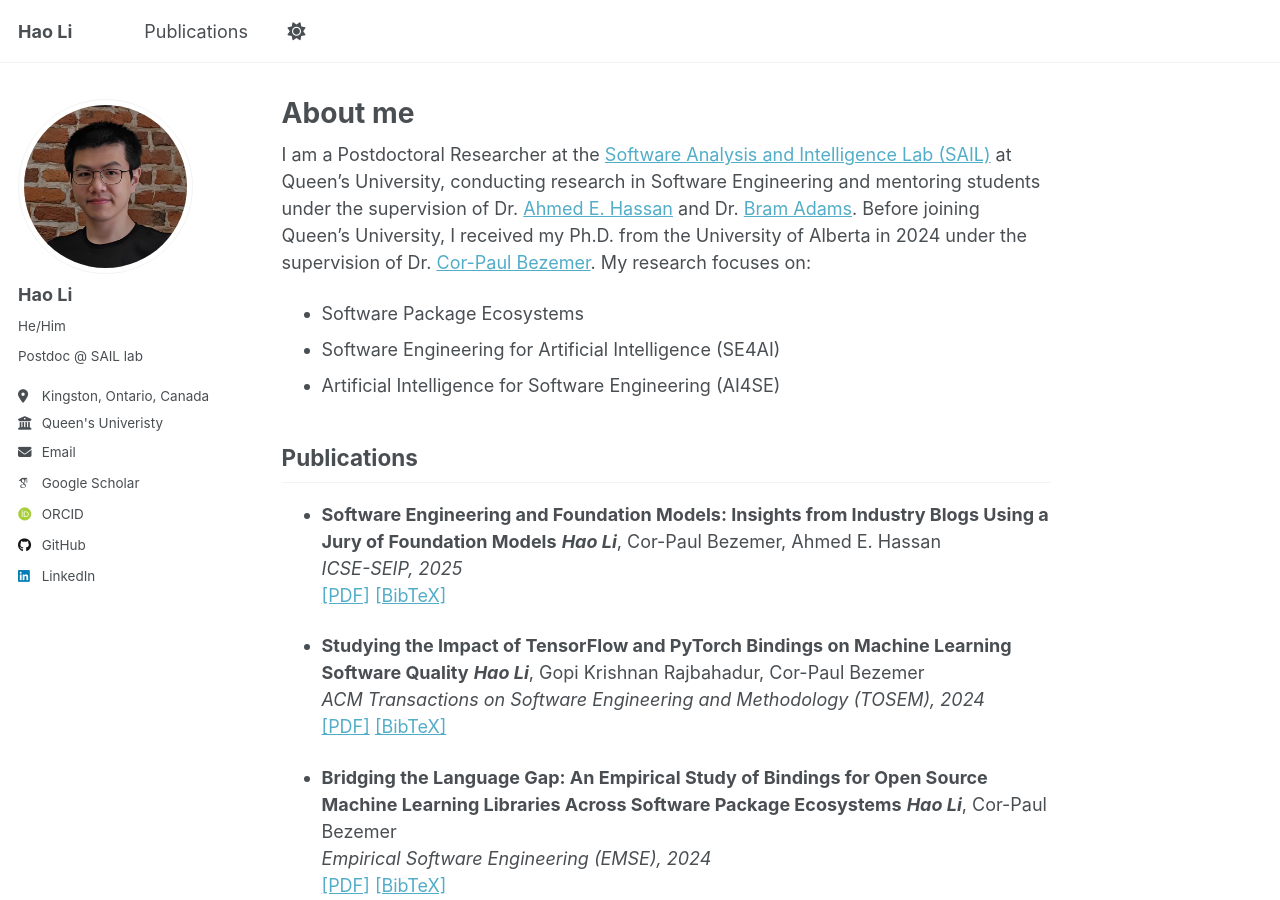
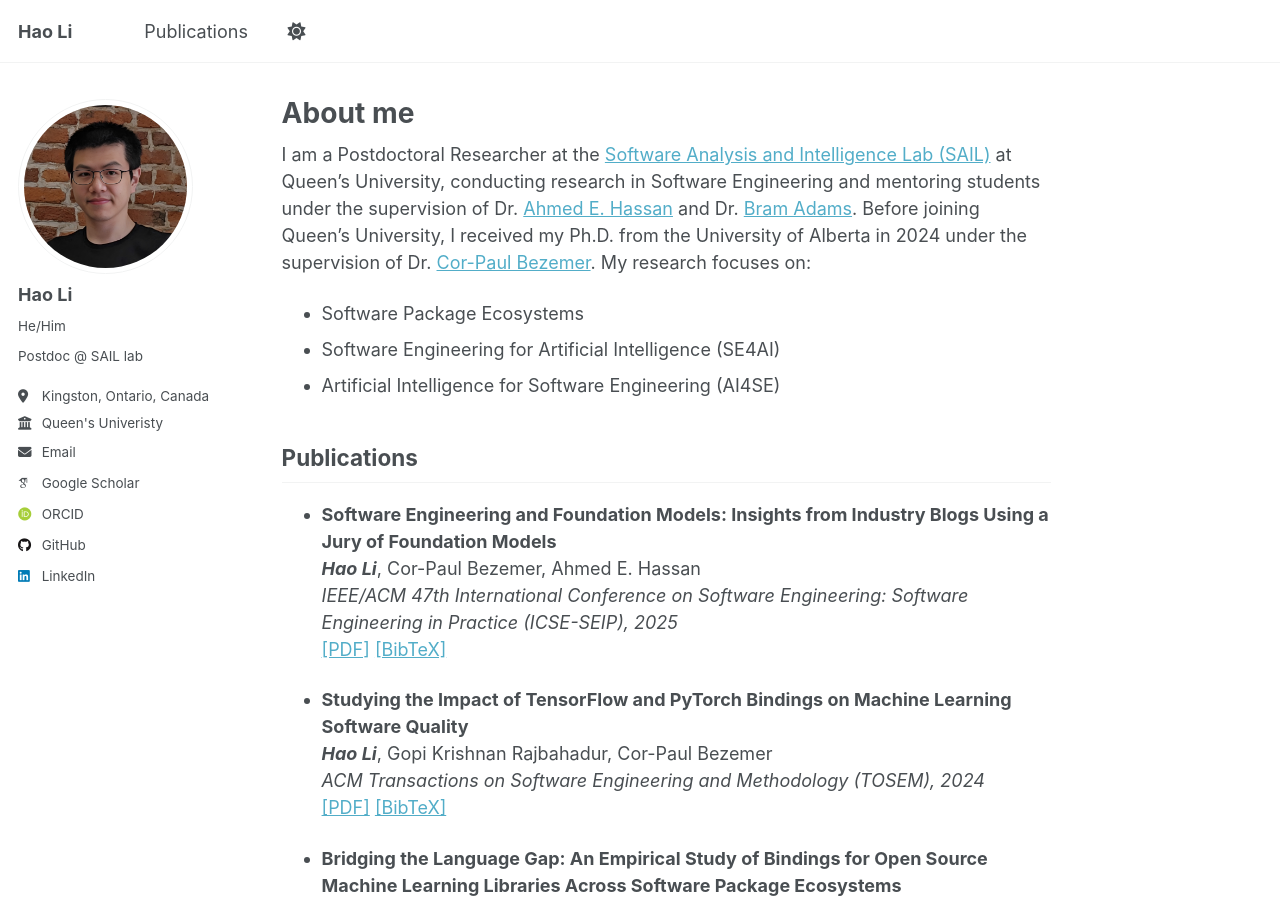
Before and after one commit to Leo-LiHao/Leo-LiHao.github.io, a Jekyll site: the page built from _pages/about.md, in a window 1280 px wide and 900 px high. Built offline with Jekyll 4.4.1, drawn with Linux system fonts in a browser that asks for light colours; some web fonts are replaced.

Commit message:
updated about

```diff
--- a/_pages/about.md
+++ b/_pages/about.md
@@ -17,7 +17,7 @@
 
 - **Software Engineering and Foundation Models: Insights from Industry Blogs Using a Jury of Foundation Models**
   ***Hao Li***, Cor-Paul Bezemer, Ahmed E. Hassan
-  *ICSE-SEIP, 2025*
+  *IEEE/ACM 47th International Conference on Software Engineering: Software Engineering in Practice (ICSE-SEIP), 2025*
   [[PDF]](https://leo-lihao.github.io/files/C1.pdf) [[BibTeX]](https://leo-lihao.github.io/files/C1.bib)
 
 - **Studying the Impact of TensorFlow and PyTorch Bindings on Machine Learning Software Quality**
```
